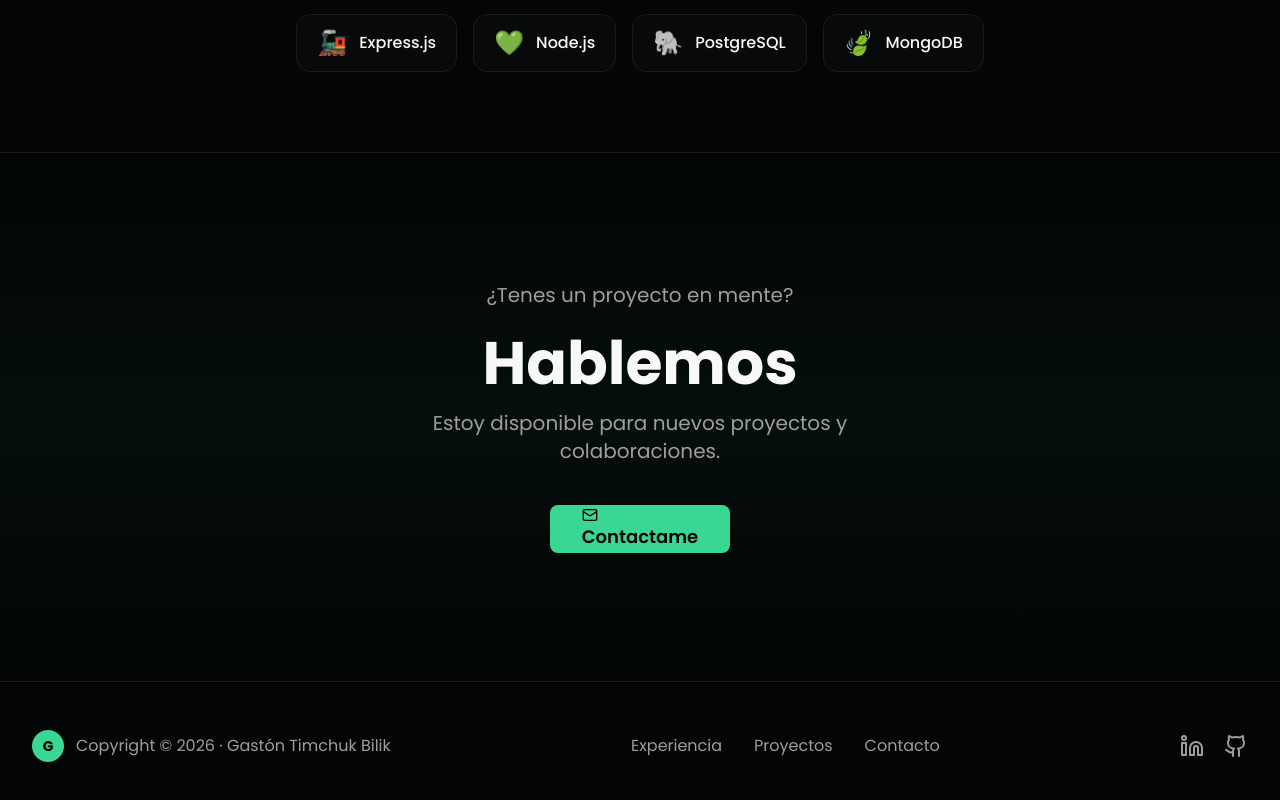
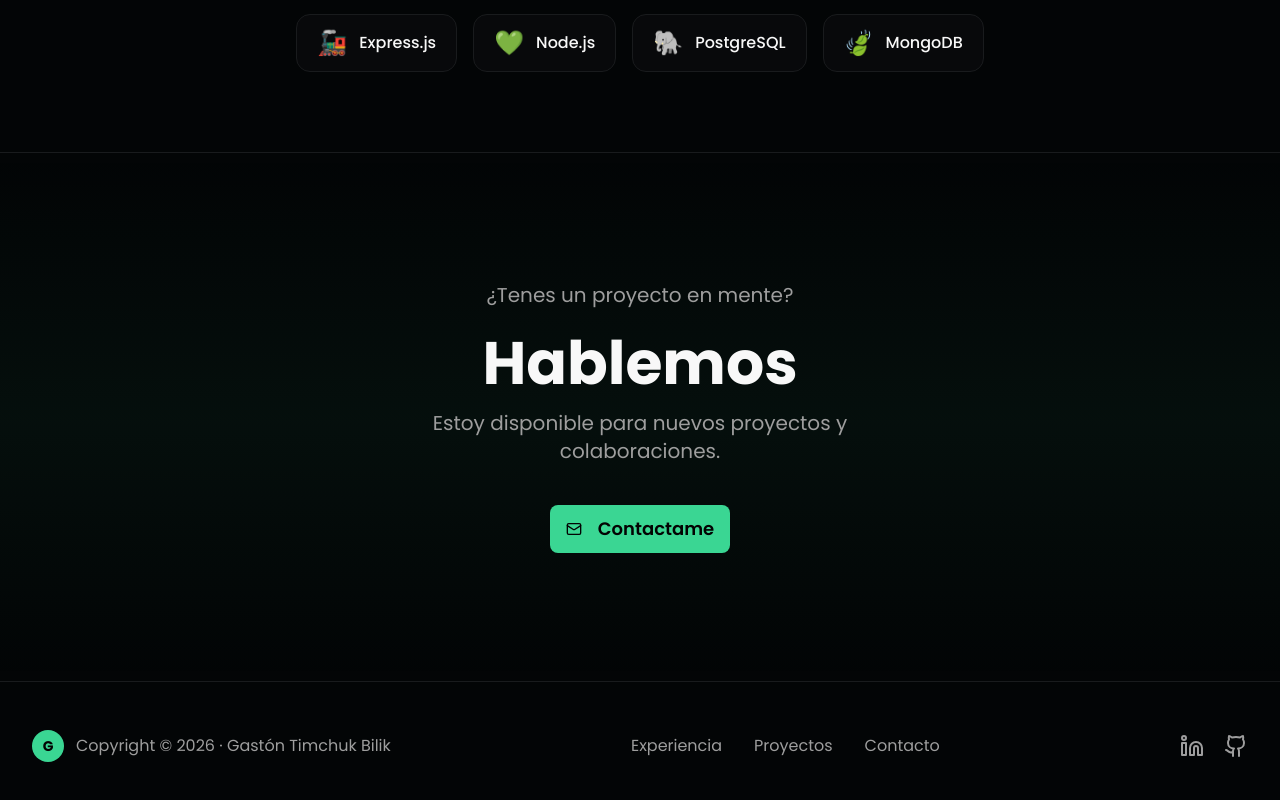
Before and after one commit to Whoiamx/portfolio-gaston-act, a Next.js app: page / in a window 1280 px wide. Shown: the part 3403-4203 px from the top of the page. Built offline with nearby package versions, Linux system fonts and the light colour scheme.

Commit message:
finish portfolio

```diff
--- a/app/components/CTASection.tsx
+++ b/app/components/CTASection.tsx
@@ -24,12 +24,12 @@ export function CTASection() {
           size="lg"
           className="bg-primary hover:cursor-pointer text-primary-foreground hover:bg-primary/90 text-base sm:text-lg px-8 py-6 font-semibold"
         >
+          <Mail className="w-5 h-5 mr-2" />
           <Link
             href="mailto:gaastontimchuk@gmail.com"
             target="_blank"
             rel="noopener noreferrer"
           >
-            <Mail className="w-5 h-5 mr-2" />
             Contactame
           </Link>
         </Button>
```
